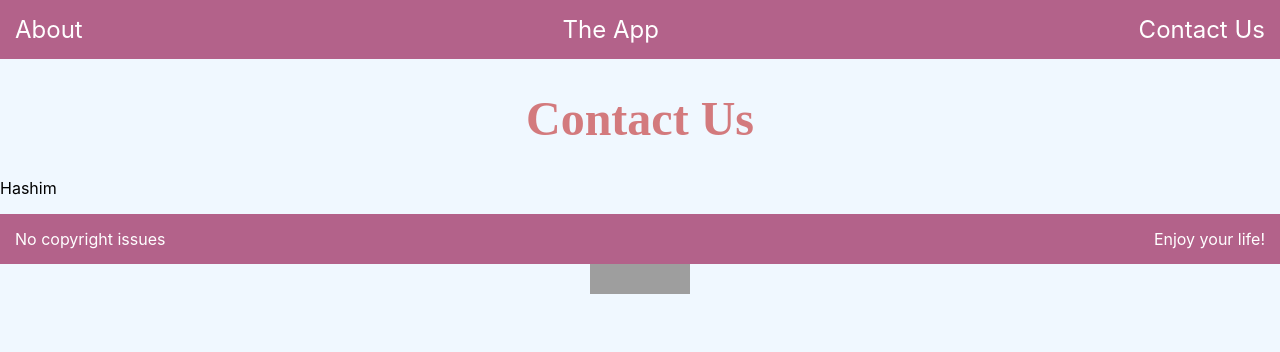
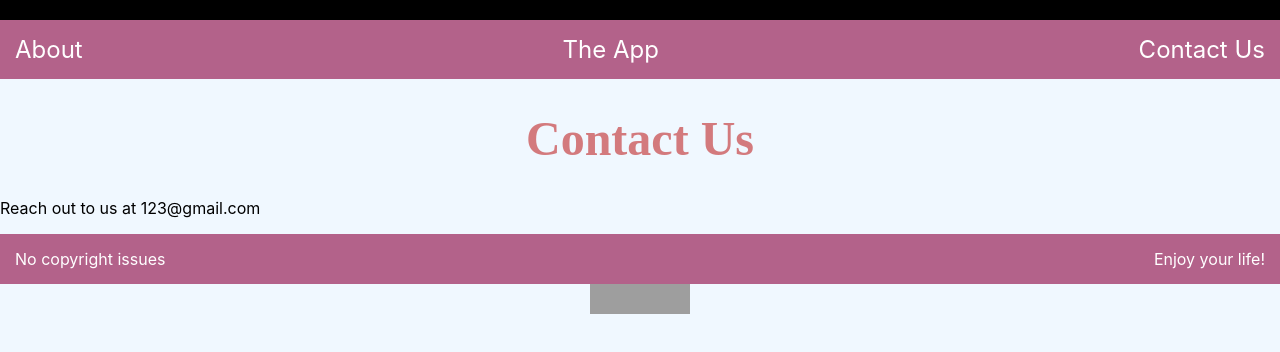
Before and after one commit to hashim46/Project2, a React (Create React App) app: page /contactUs in a window 1280 px wide. Shown: the top 352 px of the page. Built offline with nearby package versions, Linux system fonts and the light colour scheme; grey boxes are pictures that could not be loaded.

Commit message:
BlackTop component

```diff
--- a/package.json
+++ b/package.json
@@ -3,10 +3,12 @@
   "version": "0.1.0",
   "private": true,
   "dependencies": {
+    "@chatscope/chat-ui-kit-react": "^1.10.1",
     "@testing-library/jest-dom": "^5.16.5",
     "@testing-library/react": "^13.4.0",
     "@testing-library/user-event": "^13.5.0",
     "axios": "^1.3.4",
+    "openai": "^3.2.1",
     "react": "^18.2.0",
     "react-dom": "^18.2.0",
     "react-router-dom": "^6.8.2",
--- a/src/App.css
+++ b/src/App.css
@@ -77,3 +77,8 @@ text-align: center;
   margin-left: auto;
   margin-right: auto;
 }
+
+.BlackTop{
+
+  background-color: black;
+}
--- a/src/App.js
+++ b/src/App.js
@@ -6,11 +6,13 @@ import About from "./pages/About";
 import ContactUs from "./pages/ContactUs";
 import Footer from "./components/Footer"
 import SocialMedia from "./components/SocialMedia";
+import BlackTop from "./components/BlackTop";
 
 function App() {
 
     return(
       <div>
+        <BlackTop/>
         <Nav />
       <Routes>
         <Route path="/about" element={<About/>} />
--- /dev/null
+++ b/src/components/BlackTop.js
@@ -0,0 +1,10 @@
+function BlackTop(){
+
+    return (
+       <div className = "BlackTop">
+        <div>.</div>
+       </div>
+    )
+}
+
+export default BlackTop
--- a/src/pages/ContactUs.js
+++ b/src/pages/ContactUs.js
@@ -1,10 +1,12 @@
 function ContactUs(){
+
+    //API_KEY = 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
     return(
         <div>
 
         <h1> Contact Us </h1>
 
-        <p> Hashim </p>
+        <p> Reach out to us at 123@gmail.com </p>
 
 
         </div>
```
Also changed, not shown: 1 other file (tests, documents, lock files or other folders).
